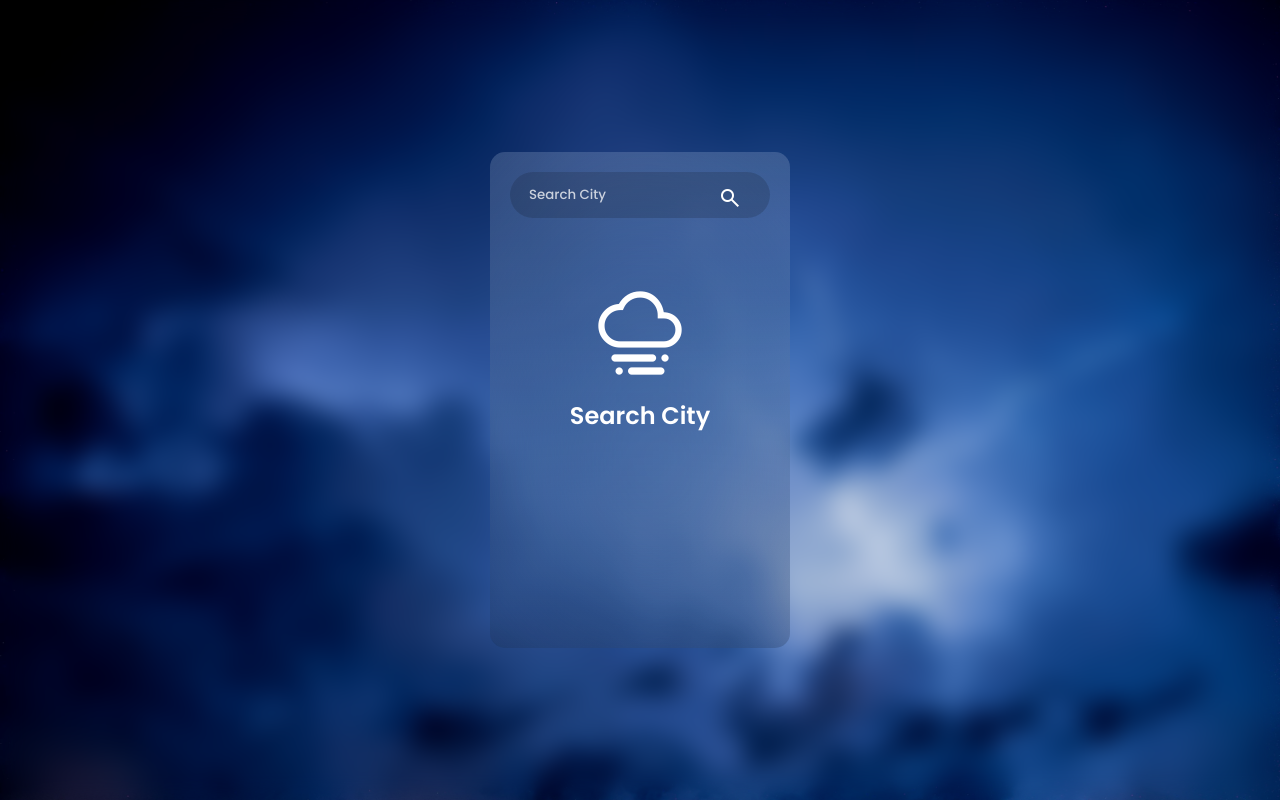
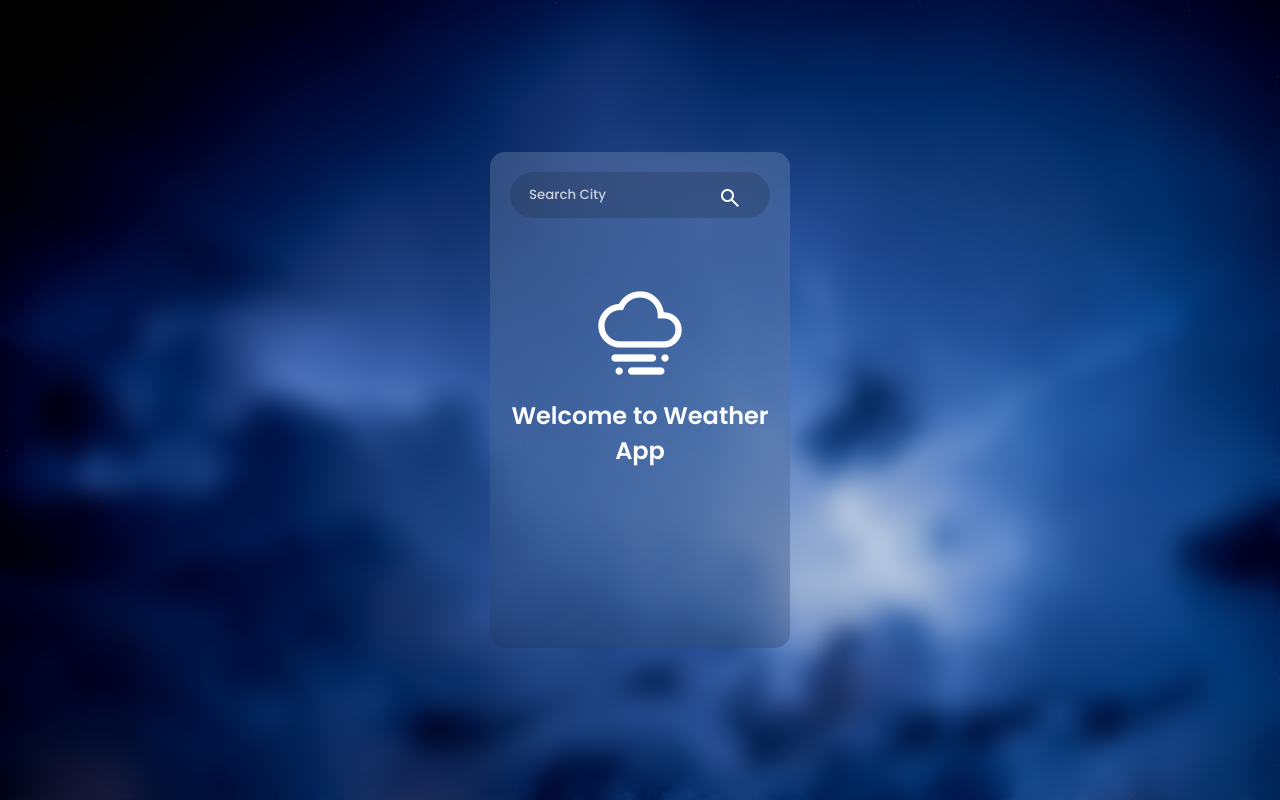
Before and after one commit to teesha1010/WeatherApp, a plain HTML site: page index.html in a window 1280 px wide. Drawn offline with nearby package versions, Linux system fonts and the light colour scheme.

Commit message:
Update index.html

```diff
--- a/index.html
+++ b/index.html
@@ -92,7 +92,7 @@
             <span class="material-symbols-outlined">
                 foggy
                 </span>
-            <h1>Search City</h1>
+            <h1>Welcome to Weather App</h1>
         </section>
     </main>
 </body>
```
